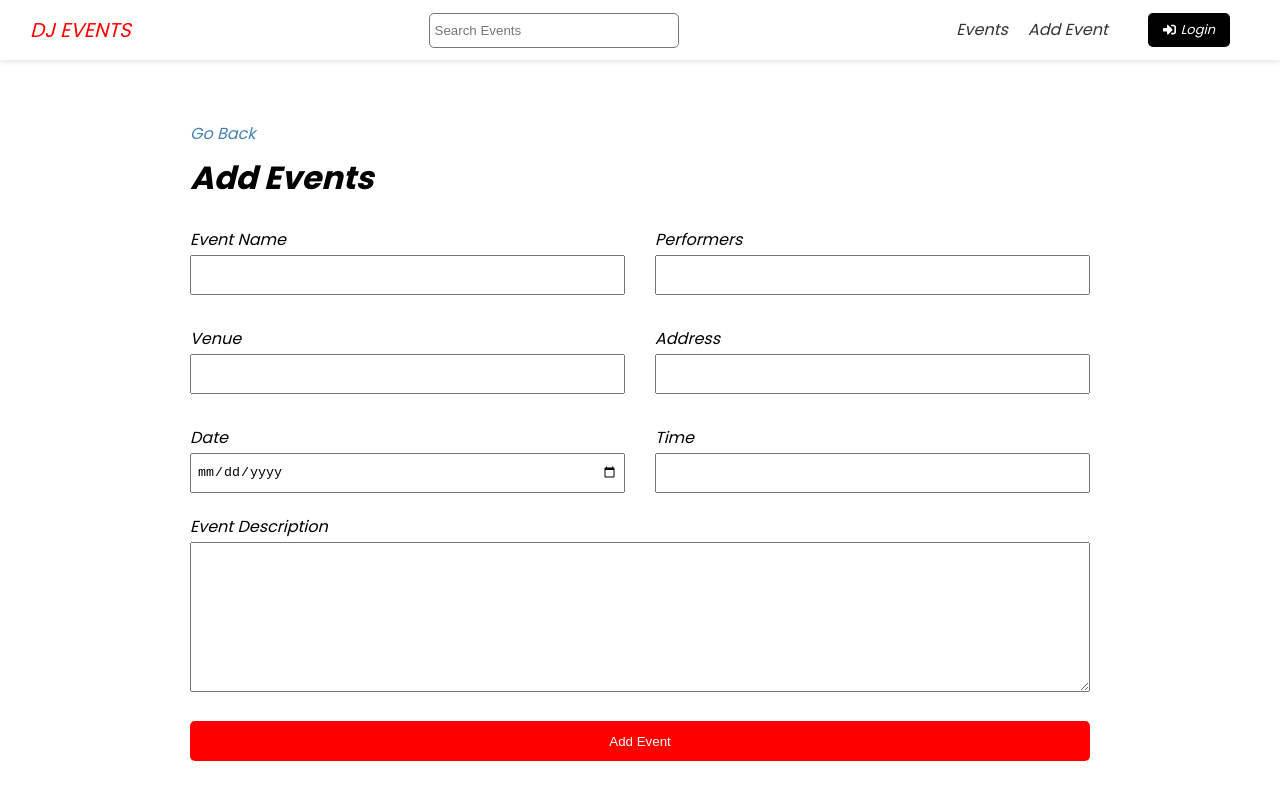
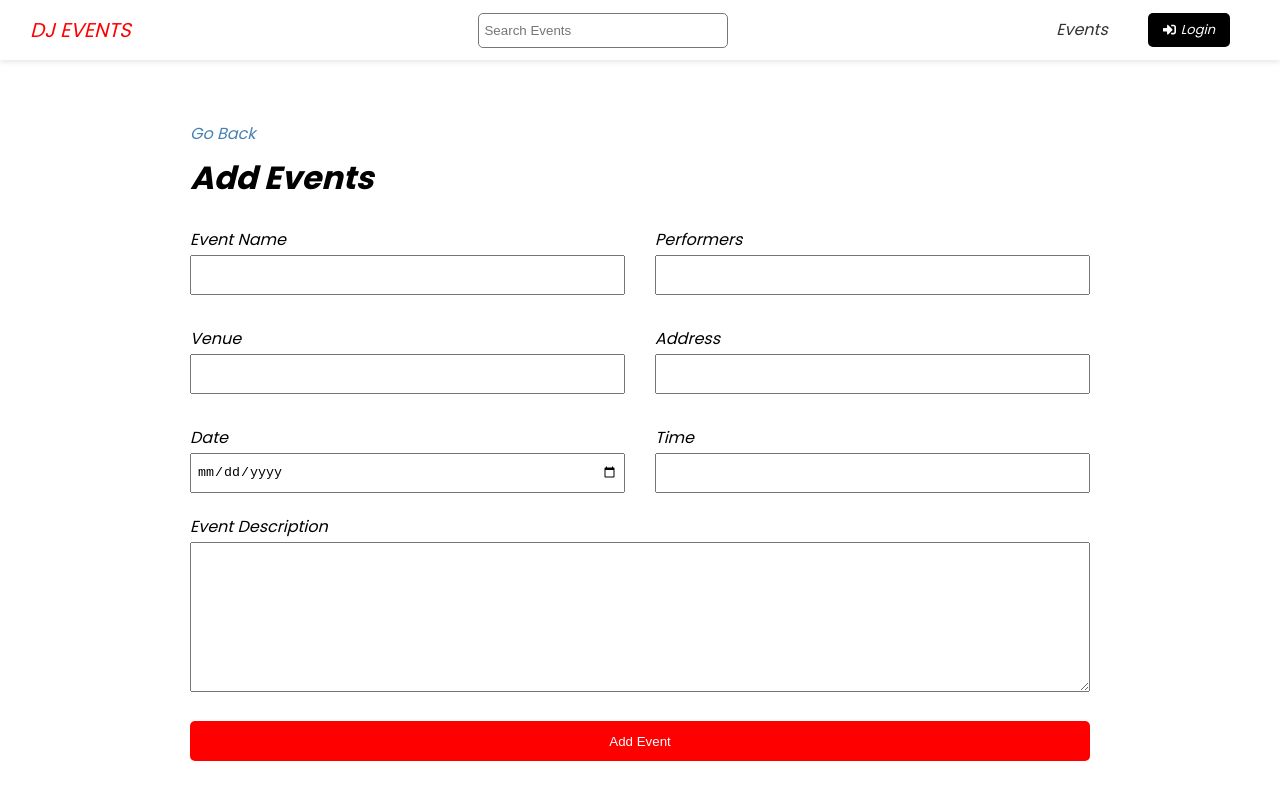
Before and after one commit to Shakib448/nextDjEvents, a Next.js app in the folder client/: page /events/add in a window 1280 px wide. Shown: the top 800 px of the page. Built offline with nearby package versions, Linux system fonts and the light colour scheme.

Commit message:
WIP on Functionality

```diff
--- a/client/components/Header.js
+++ b/client/components/Header.js
@@ -3,8 +3,11 @@
 import clsx from "clsx";
 import Search from "./Search";
 import { FaSignInAlt, FaSignOutAlt } from "react-icons/fa";
+import AuthContext from "@/context/AuthContext";
+import { useContext } from "react";
 
 export default function Header() {
+  const { user, logout } = useContext(AuthContext);
   return (
     <header className={clsx(styles.header)}>
       <div className={clsx(styles.logo)}>
@@ -20,12 +23,24 @@
               <a>Events</a>
             </Link>
           </li>
+          {user ? (
+            <>
               <li>
                 <Link href="/events/add">
                   <a>Add Event</a>
                 </Link>
               </li>
-
+              <li>
+                <button
+                  className="btn-secondary btn-icon"
+                  onClick={() => logout()}
+                >
+                  <FaSignOutAlt /> Logout
+                </button>
+              </li>
+            </>
+          ) : (
+            <>
               <li>
                 <Link href="/account/login">
                   <a className="btn-secondary btn-icon">
@@ -33,6 +48,8 @@
                   </a>
                 </Link>
               </li>
+            </>
+          )}
         </ul>
       </nav>
     </header>
```
Lines whose indentation alone changed are shown as unchanged.
